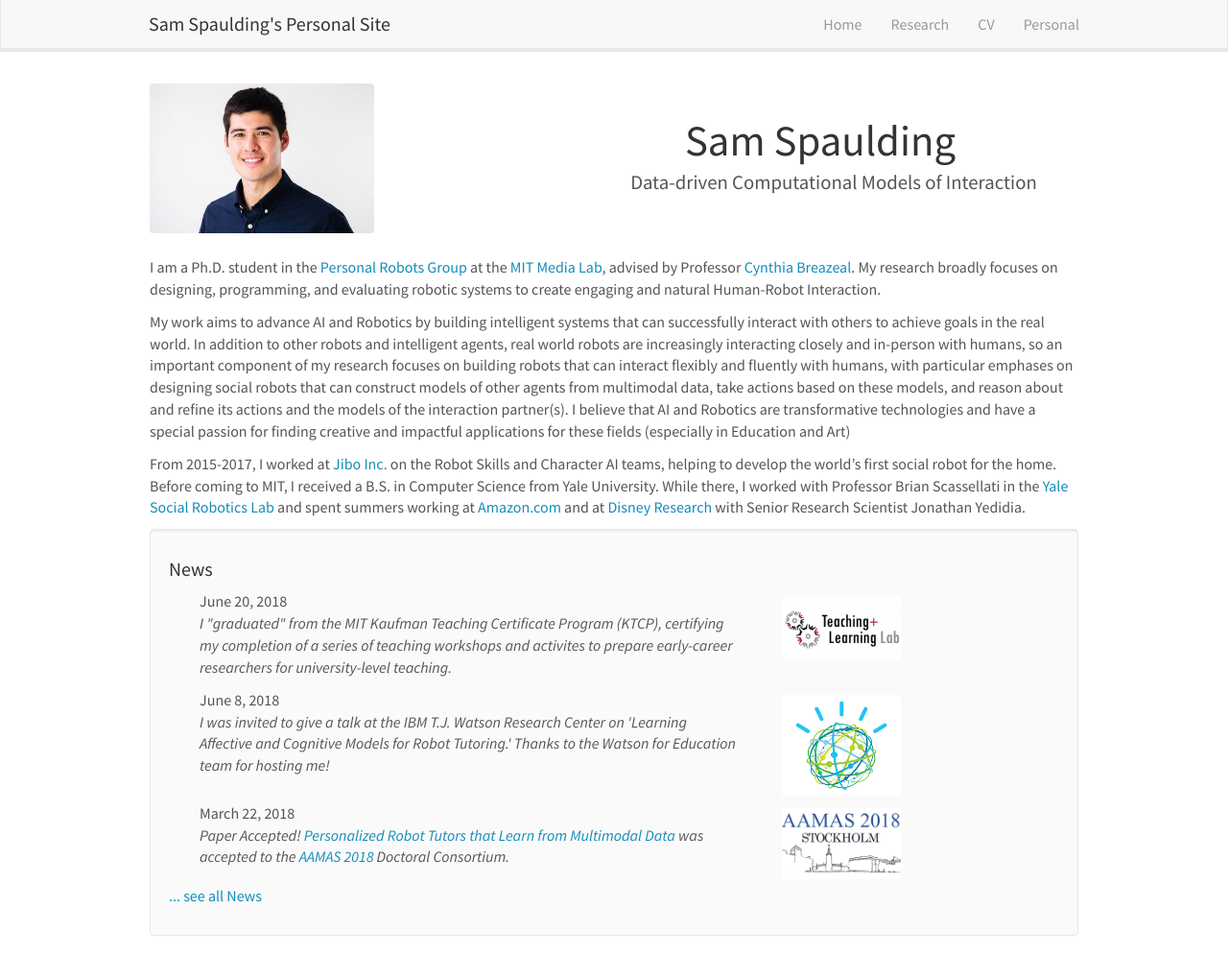
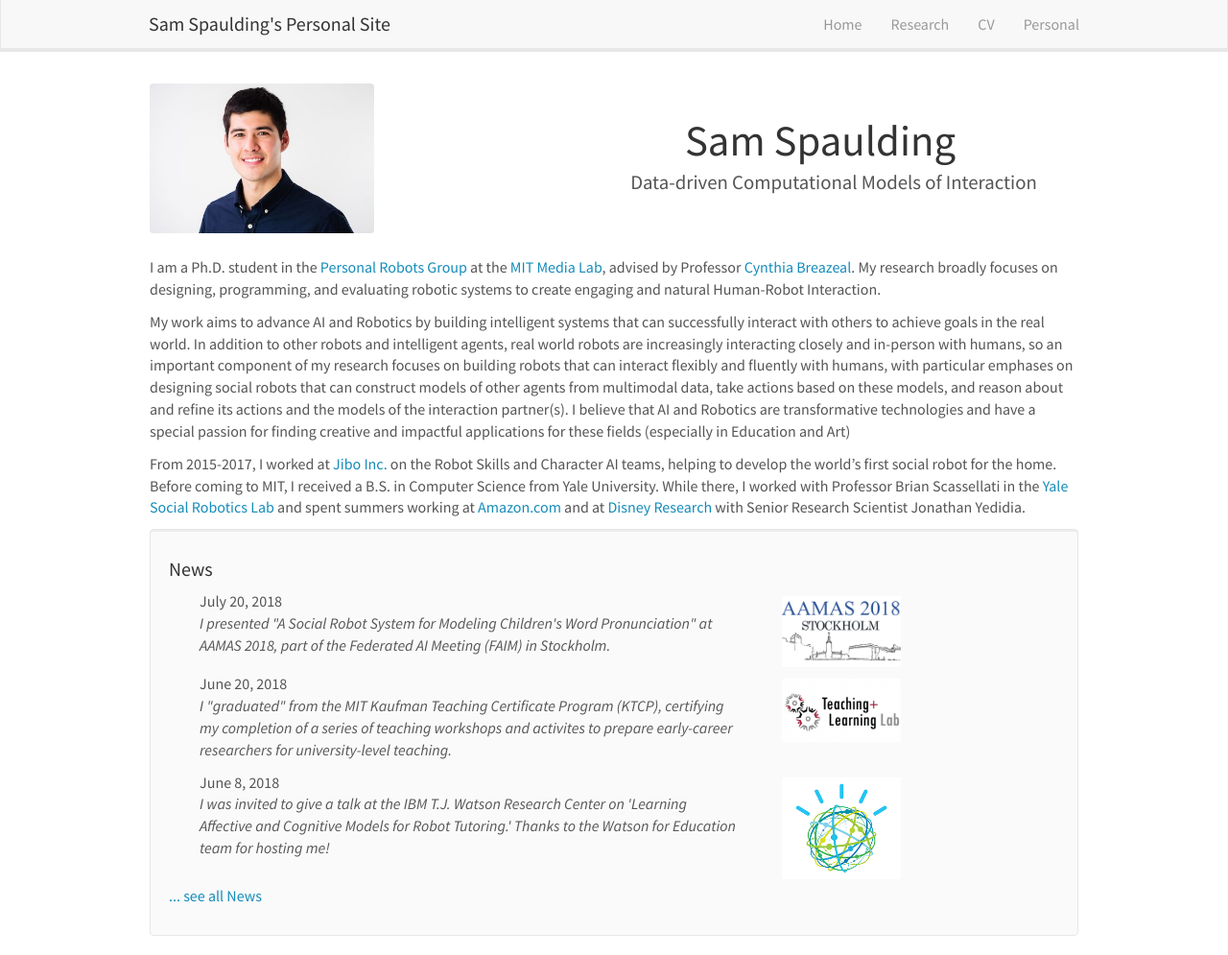
Before and after one commit to SamSpaulding/SamSpaulding.github.io, a Jekyll site: the page built from _pages/home.md, in a window 1280 px wide and 995 px high. Shown: the whole window at 96% size. Built offline with Jekyll 4.4.1, drawn with Linux system fonts in a browser that asks for light colours.

```diff
--- a/_data/news.yml
+++ b/_data/news.yml
@@ -1,3 +1,7 @@
+- date: July 20, 2018
+  headline: "I presented \"A Social Robot System for Modeling Children's Word Pronunciation\" at AAMAS 2018, part of the Federated AI Meeting (FAIM) in Stockholm."
+  image: <img src='images/news_pics/aamas18.png'>
+
 - date: June 20, 2018
   headline: "I \"graduated\" from the MIT Kaufman Teaching Certificate Program (KTCP), certifying my completion of a series of teaching workshops and activites to prepare early-career researchers for university-level teaching."
   image: <img src='images/news_pics/tll-sprite.png'>
--- a/_data/pub_list.yml
+++ b/_data/pub_list.yml
@@ -131,7 +131,7 @@
   venue_code: AI-HRI 2015
   year: 2015
   link:
-    url: resources/Spaulding_AAAI_FSS14.pdf
+    url: resources/Spaulding_AAAI_FSS15.pdf
     display: Download workshop paper!
   highlight: 0
 
```
